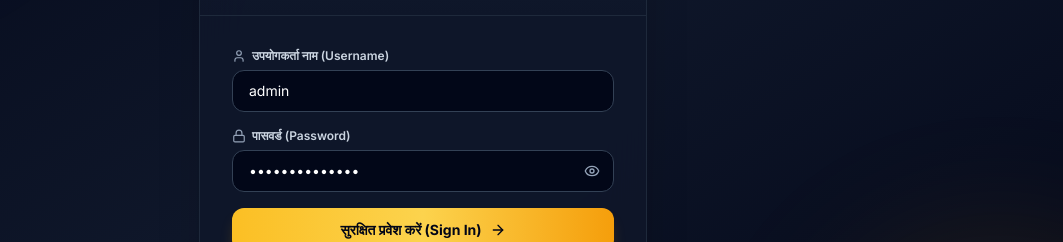
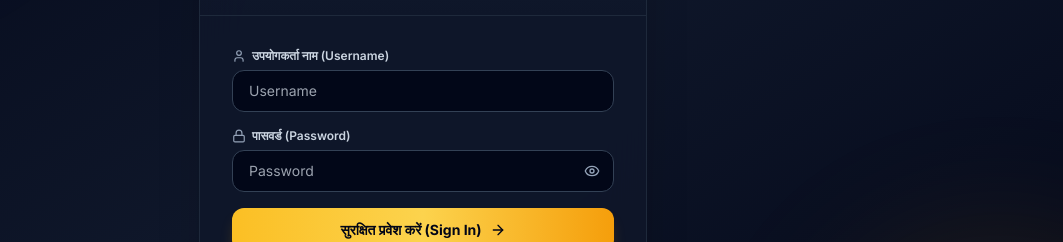
Before and after one commit to smartcellayodhya/POLICE-OFFICERS-GUEST-HOUSE-POGH-, a Next.js app: page / in a window 1280 px wide. Shown: the part 313-555 px from the top of the page, without its empty margins (217-1280 px from the left). Built offline with nearby package versions, Linux system fonts and the light colour scheme.

Commit message:
fix: initialize login form with blank credentials and disable autofill

```diff
--- a/components/LoginPage.tsx
+++ b/components/LoginPage.tsx
@@ -9,8 +9,8 @@ interface LoginPageProps {
 }
 
 export const LoginPage: React.FC<LoginPageProps> = ({ onLoginSuccess }) => {
-  const [username, setUsername] = useState('admin');
-  const [password, setPassword] = useState('admin@pogh2026');
+  const [username, setUsername] = useState('');
+  const [password, setPassword] = useState('');
   const [showPassword, setShowPassword] = useState(false);
   const [error, setError] = useState('');
   const [loading, setLoading] = useState(false);
@@ -74,6 +74,7 @@ export const LoginPage: React.FC<LoginPageProps> = ({ onLoginSuccess }) => {
             <input
               type="text"
               required
+              autoComplete="off"
               value={username}
               onChange={(e) => setUsername(e.target.value)}
               placeholder="Username"
@@ -90,6 +91,7 @@ export const LoginPage: React.FC<LoginPageProps> = ({ onLoginSuccess }) => {
               <input
                 type={showPassword ? 'text' : 'password'}
                 required
+                autoComplete="new-password"
                 value={password}
                 onChange={(e) => setPassword(e.target.value)}
                 placeholder="Password"
```
